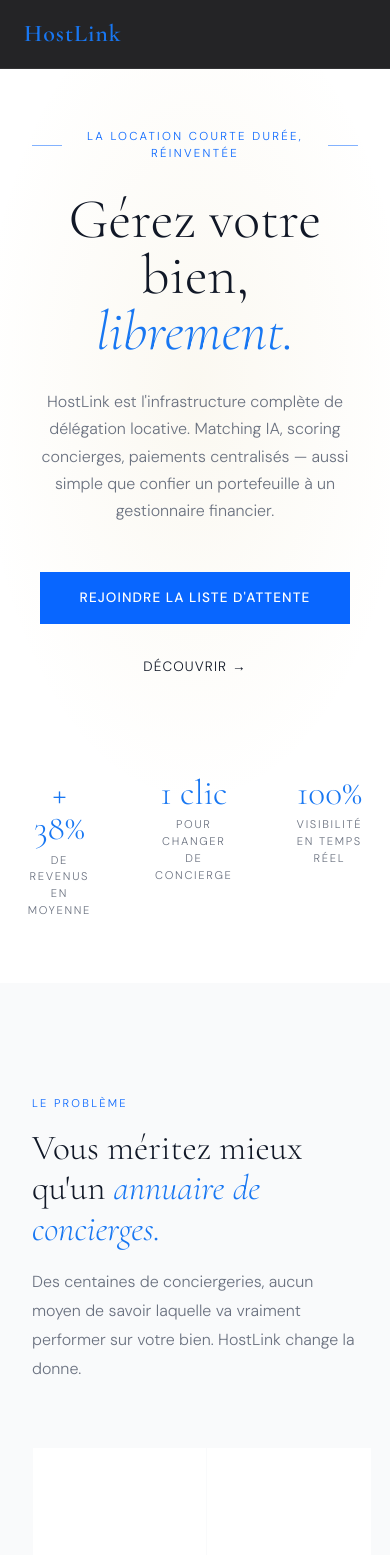
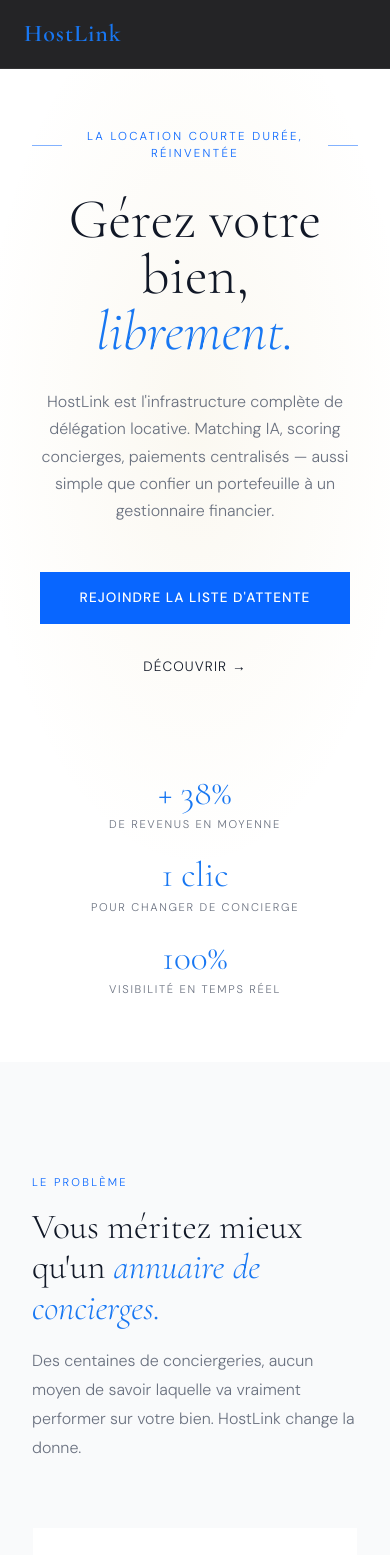
Before and after one commit to HostLink33/hostlink, a Next.js app: page / in a window 390 px wide. Shown: the top 1555 px of the page. Built offline with nearby package versions, Linux system fonts and the light colour scheme.

Commit message:
feat: fix mobile grids

```diff
--- a/src/app/globals.css
+++ b/src/app/globals.css
@@ -84,3 +84,28 @@ body {
     display: none !important;
   }
 }
+
+@media (max-width: 768px) {
+  /* Grilles → 1 colonne */
+  div[style*="grid-template-columns: 1fr 1fr"],
+  div[style*="grid-template-columns: repeat(2,1fr)"],
+  div[style*="grid-template-columns: repeat(3,1fr)"],
+  div[style*="grid-template-columns: repeat(4,1fr)"] {
+    grid-template-columns: 1fr !important;
+  }
+
+  /* Stats row */
+  div[style*="gap: 4rem"] {
+    gap: 1.5rem !important;
+    flex-wrap: wrap !important;
+    justify-content: center !important;
+  }
+
+  /* Footer */
+  footer {
+    flex-direction: column !important;
+    text-align: center !important;
+    padding: 2rem 1.25rem !important;
+    gap: 1rem !important;
+  }
+}
```
